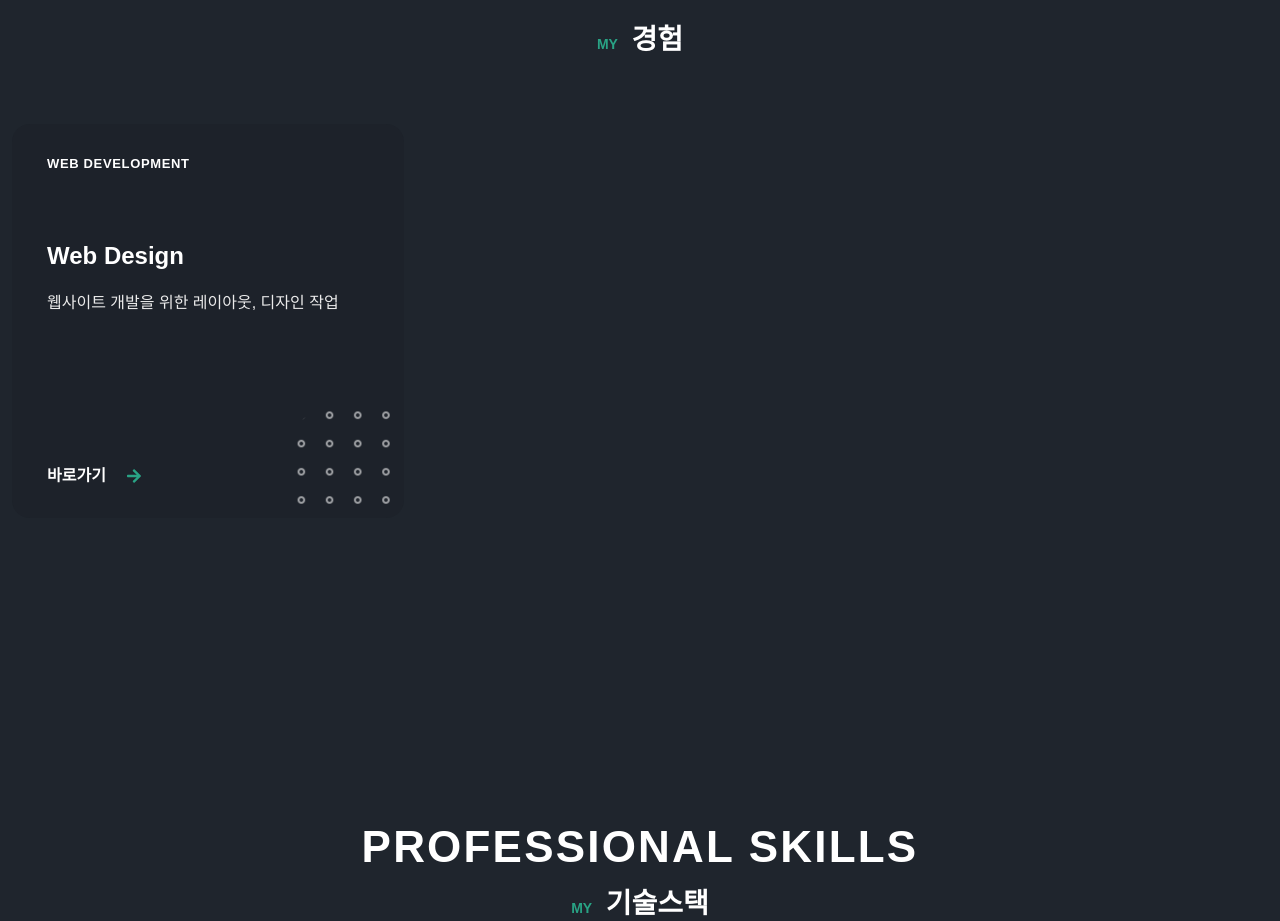
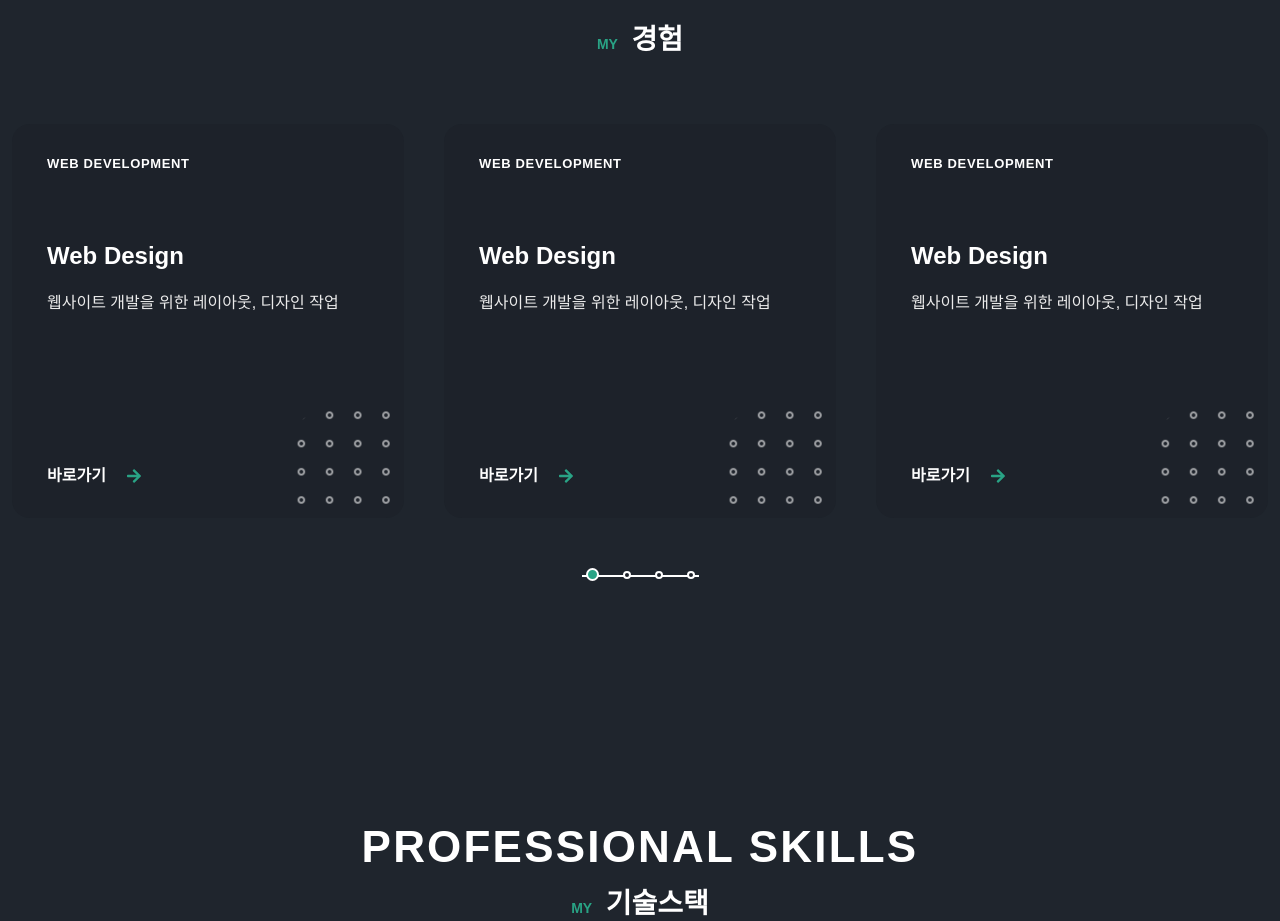
Before and after one commit to miss-gif/portfolio-final, a React (Vite) app: page / in a window 1280 px wide. Shown: the part 1030-1951 px from the top of the page. Built offline with nearby package versions, Linux system fonts and the light colour scheme.

Commit message:
Add : 더미 데이터

```diff
--- a/src/data/data.js
+++ b/src/data/data.js
@@ -34,6 +34,36 @@ export const links = [
 
 // services 경험쪽으로..
 export const services = [
+  {
+    id: 1,
+    name: "Web Development",
+    title: "Web Design",
+    description: "웹사이트 개발을 위한 레이아웃, 디자인 작업",
+  },
+  {
+    id: 1,
+    name: "Web Development",
+    title: "Web Design",
+    description: "웹사이트 개발을 위한 레이아웃, 디자인 작업",
+  },
+  {
+    id: 1,
+    name: "Web Development",
+    title: "Web Design",
+    description: "웹사이트 개발을 위한 레이아웃, 디자인 작업",
+  },
+  {
+    id: 1,
+    name: "Web Development",
+    title: "Web Design",
+    description: "웹사이트 개발을 위한 레이아웃, 디자인 작업",
+  },
+  {
+    id: 1,
+    name: "Web Development",
+    title: "Web Design",
+    description: "웹사이트 개발을 위한 레이아웃, 디자인 작업",
+  },
   {
     id: 1,
     name: "Web Development",
```
